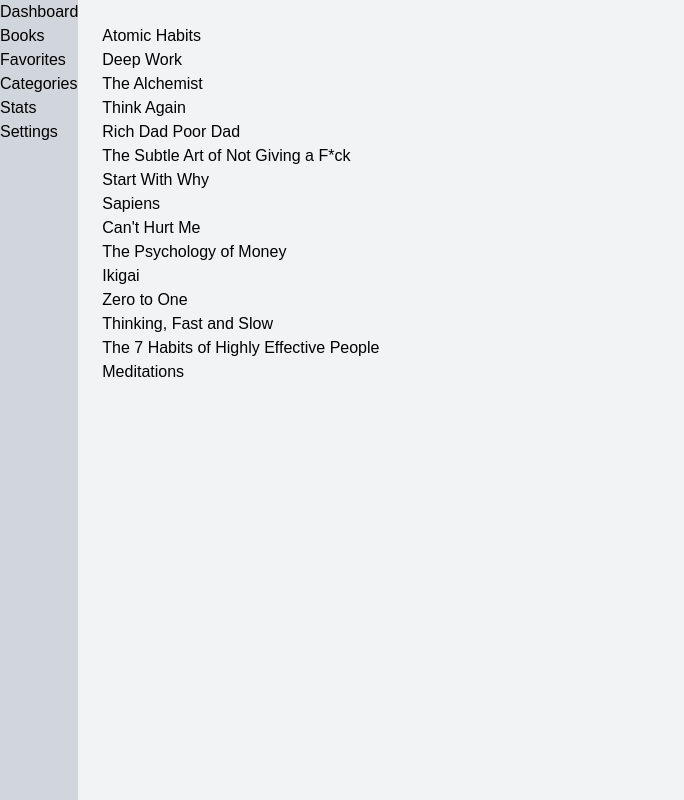
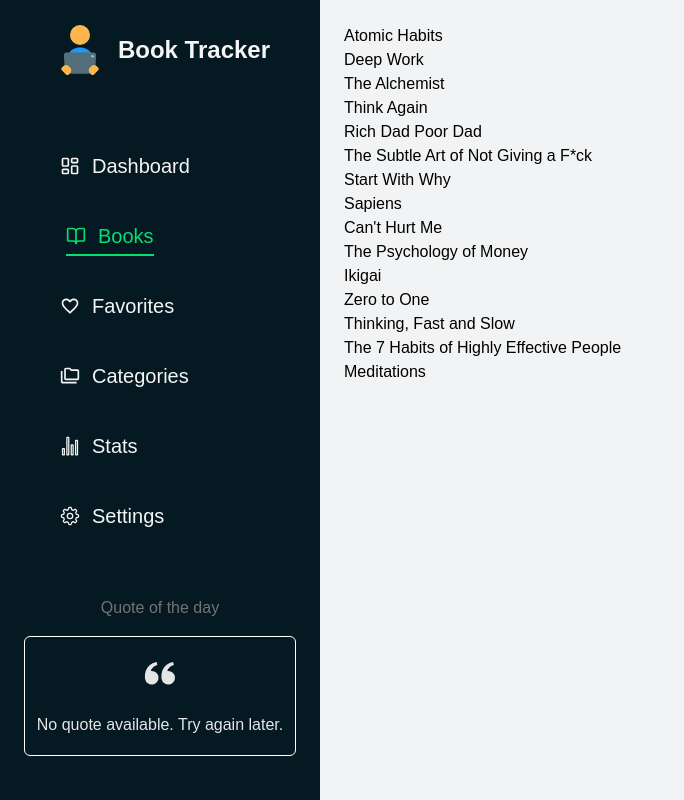
Before and after one commit to CabutinBenciel0425/book-tracker, a React (Vite) app: page /books in a window 1280 px wide. Shown: the whole page, without its empty margins (0-684 px from the left). Built offline with nearby package versions, Linux system fonts and the light colour scheme; no server answers; a web font is replaced by a local one.

Commit message:
Finished fixing the UI of sidebar + miniQuote div using framer motion

```diff
--- a/package.json
+++ b/package.json
@@ -11,6 +11,7 @@
   },
   "dependencies": {
     "@tailwindcss/vite": "^4.2.4",
+    "framer-motion": "^12.38.0",
     "react": "^19.2.5",
     "react-dom": "^19.2.5",
     "react-icons": "^5.6.0",
--- a/src/components/layout/Sidebar.tsx
+++ b/src/components/layout/Sidebar.tsx
@@ -1,30 +1,112 @@
-import { Link } from "react-router-dom";
+import { NavLink } from "react-router-dom";
+import { LuLayoutDashboard, LuBookOpen } from "react-icons/lu";
+import { MdFavoriteBorder, MdOutlineFolderCopy } from "react-icons/md";
+import { IoStatsChartOutline } from "react-icons/io5";
+import { GoGear } from "react-icons/go";
+import Logo from "../ui/Logo";
+import MiniQoute from "../ui/MiniQoute";
 
 function Sidebar() {
   return (
-    <aside className="bg-gray-300">
+    <aside className="bg-bg-sidebar text-neutral-200 flex flex-col gap-10 w-80">
+      <Logo />
       <nav>
-        <ul>
-          <li>
-            <Link to="/">Dashboard</Link>
+        <ul className="flex flex-col items-start justify-center text-xl ml-15 gap-3">
+          <li className="py-3">
+            <NavLink
+              to="/"
+              className={({ isActive }) =>
+                `flex flex-row items-center gap-3 transition-all duration-200 ease-in pb-1 ${
+                  isActive
+                    ? "text-green-400 border-b-2 border-b-green-400 translate-x-1.5"
+                    : "text-neutral-100 border-b-2 border-b-transparent"
+                }`
+              }
+            >
+              <LuLayoutDashboard />
+              <span>Dashboard</span>
+            </NavLink>
           </li>
-          <li>
-            <Link to="/books">Books</Link>
+          <li className="py-3">
+            <NavLink
+              to="/books"
+              className={({ isActive }) =>
+                `flex flex-row items-center gap-3 transition-all duration-200 ease-in pb-1 ${
+                  isActive
+                    ? "text-green-400 border-b-2 border-b-green-400 translate-x-1.5"
+                    : "text-neutral-100 border-b-2 border-b-transparent"
+                }`
+              }
+            >
+              <LuBookOpen />
+              <span>Books</span>
+            </NavLink>
           </li>
-          <li>
-            <Link to="/favorites">Favorites</Link>
+          <li className="py-3">
+            <NavLink
+              to="/favorites"
+              className={({ isActive }) =>
+                `flex flex-row items-center gap-3 transition-all duration-200 ease-in pb-1 ${
+                  isActive
+                    ? "text-green-400 border-b-2 border-b-green-400 translate-x-1.5"
+                    : "text-neutral-100 border-b-2 border-b-transparent"
+                }`
+              }
+            >
+              <MdFavoriteBorder />
+              <span>Favorites</span>
+            </NavLink>
           </li>
-          <li>
-            <Link to="/categories">Categories</Link>
+          <li className="py-3">
+            <NavLink
+              to="/categories"
+              className={({ isActive }) =>
+                `flex flex-row items-center gap-3 transition-all duration-200 ease-in pb-1 ${
+                  isActive
+                    ? "text-green-400 border-b-2 border-b-green-400 translate-x-1.5"
+                    : "text-neutral-100 border-b-2 border-b-transparent"
+                }`
+              }
+            >
+              <MdOutlineFolderCopy />
+              <span>Categories</span>
+            </NavLink>
           </li>
-          <li>
-            <Link to="/stats">Stats</Link>
+          <li className="py-3">
+            <NavLink
+              to="/stats"
+              className={({ isActive }) =>
+                `flex flex-row items-center gap-3 transition-all duration-200 ease-in pb-1 ${
+                  isActive
+                    ? "text-green-400 border-b-2 border-b-green-400 translate-x-1.5"
+                    : "text-neutral-100 border-b-2 border-b-transparent"
+                }`
+              }
+            >
+              <IoStatsChartOutline />
+              <span>Stats</span>
+            </NavLink>
           </li>
-          <li>
-            <Link to="/settings">Settings</Link>
+          <li className="py-3">
+            <NavLink
+              to="/settings"
+              className={({ isActive }) =>
+                `flex flex-row items-center gap-3 transition-all duration-200 ease-in pb-1 ${
+                  isActive
+                    ? "text-green-400 border-b-2 border-b-green-400 translate-x-1.5"
+                    : "text-neutral-100 border-b-2 border-b-transparent"
+                }`
+              }
+            >
+              <GoGear />
+              <span>Settings</span>
+            </NavLink>
           </li>
         </ul>
       </nav>
+      <div className="px-3">
+        <MiniQoute />
+      </div>
     </aside>
   );
 }
--- /dev/null
+++ b/src/components/ui/Logo.tsx
@@ -0,0 +1,16 @@
+import { FcReadingEbook } from "react-icons/fc";
+import { Link } from "react-router-dom";
+
+function Logo() {
+  return (
+    <Link
+      className="flex flex-row gap-2 text-neutral-100 text-2xl items-center justify-center px-10 py-5"
+      to="/"
+    >
+      <FcReadingEbook className="text-6xl" />
+      <span className="font-semibold">Book Tracker</span>
+    </Link>
+  );
+}
+
+export default Logo;
--- /dev/null
+++ b/src/components/ui/MiniQoute.tsx
@@ -0,0 +1,68 @@
+import { useEffect, useState } from "react";
+import { BiSolidQuoteAltLeft } from "react-icons/bi";
+import { apiQuote, type Quote } from "../../services/apiQuote";
+import { motion, AnimatePresence } from "framer-motion";
+
+function MiniQuote() {
+  const [quote, setQuote] = useState<Quote | null>(null);
+  const [loading, setLoading] = useState(true);
+
+  useEffect(() => {
+    const fetchQuote = async () => {
+      setLoading(true);
+      const q = await apiQuote();
+      setQuote(q);
+      setLoading(false);
+    };
+
+    fetchQuote();
+
+    const intervalId = setInterval(fetchQuote, 10000);
+    return () => clearInterval(intervalId);
+  }, []);
+
+  return (
+    <div className="h-full w-full flex flex-col justify-end items-center gap-4 p-2">
+      <h2 className="text-neutral-500">Quote of the day</h2>
+
+      <div className="border border-white p-3 text-center flex flex-col items-center justify-around rounded-md min-h-[120px]">
+        <BiSolidQuoteAltLeft className="text-4xl mb-2" />
+
+        <AnimatePresence mode="wait">
+          {loading ? (
+            <motion.p
+              key="loading"
+              initial={{ opacity: 0 }}
+              animate={{ opacity: 1 }}
+              exit={{ opacity: 0 }}
+            >
+              Loading quote...
+            </motion.p>
+          ) : quote ? (
+            <motion.div
+              key={quote.quote}
+              initial={{ opacity: 0, y: 10, scale: 0.98 }}
+              animate={{ opacity: 1, y: 0, scale: 1 }}
+              exit={{ opacity: 0, y: -10, scale: 0.98 }}
+              transition={{ duration: 0.5, ease: "easeInOut" }}
+            >
+              <p>{quote.quote}</p>
+              <span className="block mt-1 text-sm">- {quote.author}</span>
+            </motion.div>
+          ) : (
+            <motion.p
+              key="error"
+              initial={{ opacity: 0 }}
+              animate={{ opacity: 1 }}
+              exit={{ opacity: 0 }}
+            >
+              No quote available. Try again later.
+            </motion.p>
+          )}
+        </AnimatePresence>
+      </div>
+    </div>
+  );
+}
+
+export default MiniQuote;
--- a/src/hooks/useAppContext.ts
+++ b/src/hooks/useAppContext.ts
@@ -38,5 +38,12 @@
     });
   }
 
-  return { state, dispatch, addBook, deleteBook, updateBook, toggleFavorite };
+  return {
+    state,
+    dispatch,
+    addBook,
+    deleteBook,
+    updateBook,
+    toggleFavorite,
+  };
 }
--- /dev/null
+++ b/src/services/apiQuote.ts
@@ -0,0 +1,23 @@
+export interface Quote {
+  author: string;
+  quote: string;
+}
+
+export async function apiQuote(): Promise<Quote | null> {
+  try {
+    const response = await fetch(
+      "https://motivational-spark-api.vercel.app/api/quotes/random",
+    );
+
+    if (!response.ok) {
+      throw new Error(`Failed to fetch quote: ${response.status}`);
+    }
+
+    const data = await response.json();
+
+    return data || null;
+  } catch (err) {
+    console.error("Quote fetch error: ", err);
+    return null;
+  }
+}
--- a/src/styles/styles.css
+++ b/src/styles/styles.css
@@ -39,6 +39,7 @@
 }
 
 @theme {
+  --color-bg-sidebar: #051923;
   --color-main-accent: #003554;
   --color-main-accent-hover: #00498e;
   --color-secondary-accent: #006494;
--- /dev/null
+++ b/src/utils/constants.ts
@@ -0,0 +1 @@
+export const API_BASE_URL_QOUTE = "https://api.api-ninjas.com/v1/quotes";
--- a/vite.config.ts
+++ b/vite.config.ts
@@ -10,4 +10,13 @@
     babel({ presets: [reactCompilerPreset()] }),
     tailwindcss(),
   ],
+  server: {
+    proxy: {
+      "/api/quotes": {
+        target: "https://api.api-ninjas.com",
+        changeOrigin: true,
+        rewrite: (path) => path.replace(/^\/api\/quotes/, "/v1/quotes"),
+      },
+    },
+  },
 });
```
Also changed, not shown: src/app/router.tsx (deleted), 2 other files (tests, documents, lock files or other folders).
